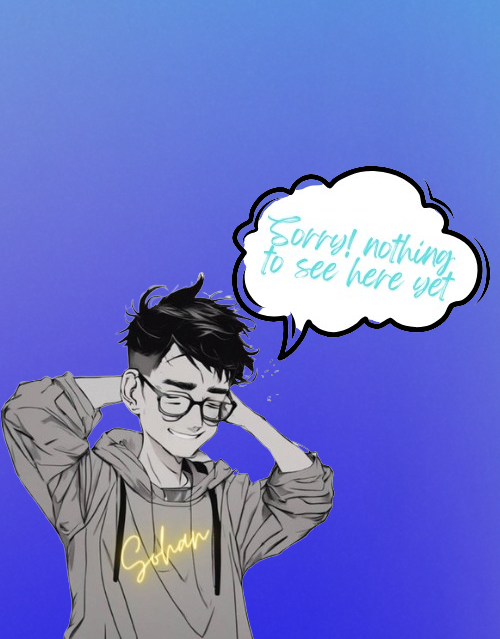
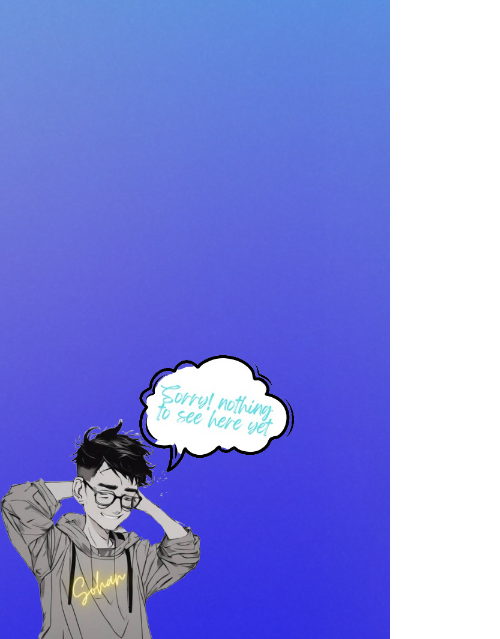
Before and after one commit to Sohan-Yo/Digital-Portfolio-mod2, a plain HTML site: page public/dp.html in a window 390 px wide. Shown: the part 205-844 px from the top of the page, 500 px wide, since content can reach past the window. Drawn offline with Linux system fonts and the light colour scheme.

Commit message:
Small change in sorry image

```diff
--- a/styles.css
+++ b/styles.css
@@ -153,6 +153,15 @@ span>a{
     left: 0;
 }
 
+
+
 .otherTxt{
     font-size: 20px;
 }
+
+@media (max-width: 600px){
+    .sorry-image {
+        height: 300px;
+        width: 300px;
+    }
+}
```
